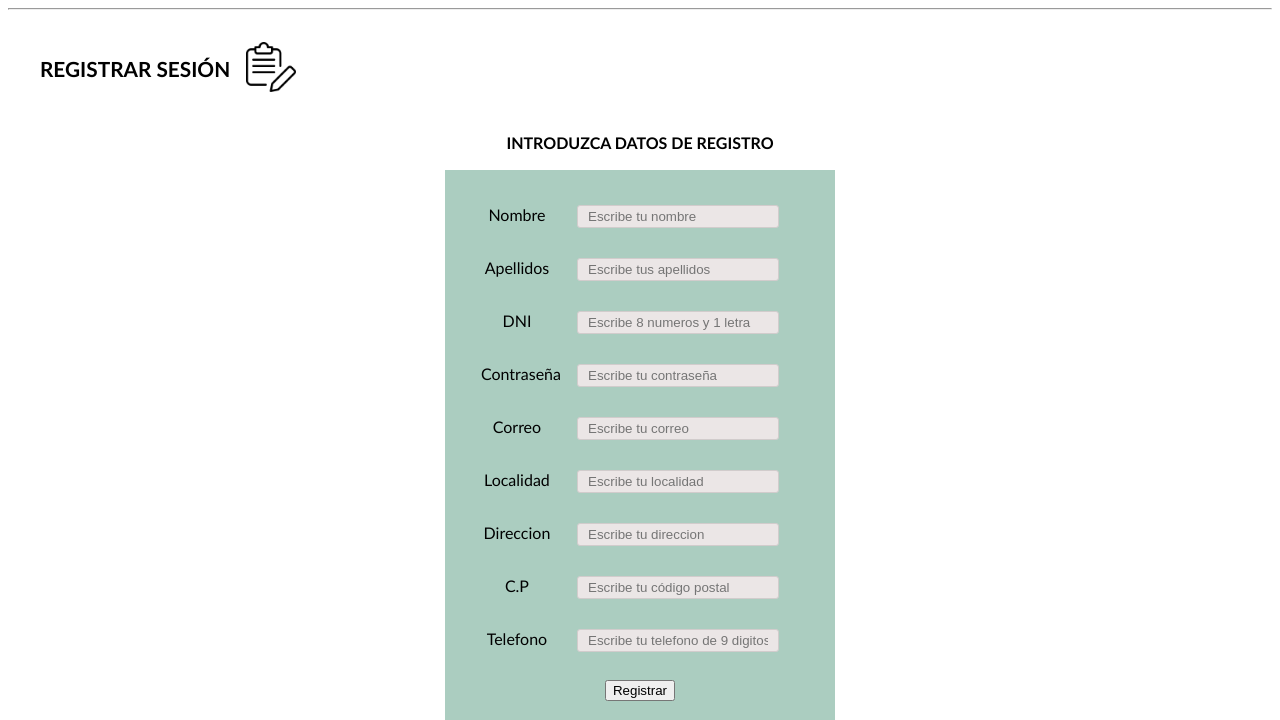
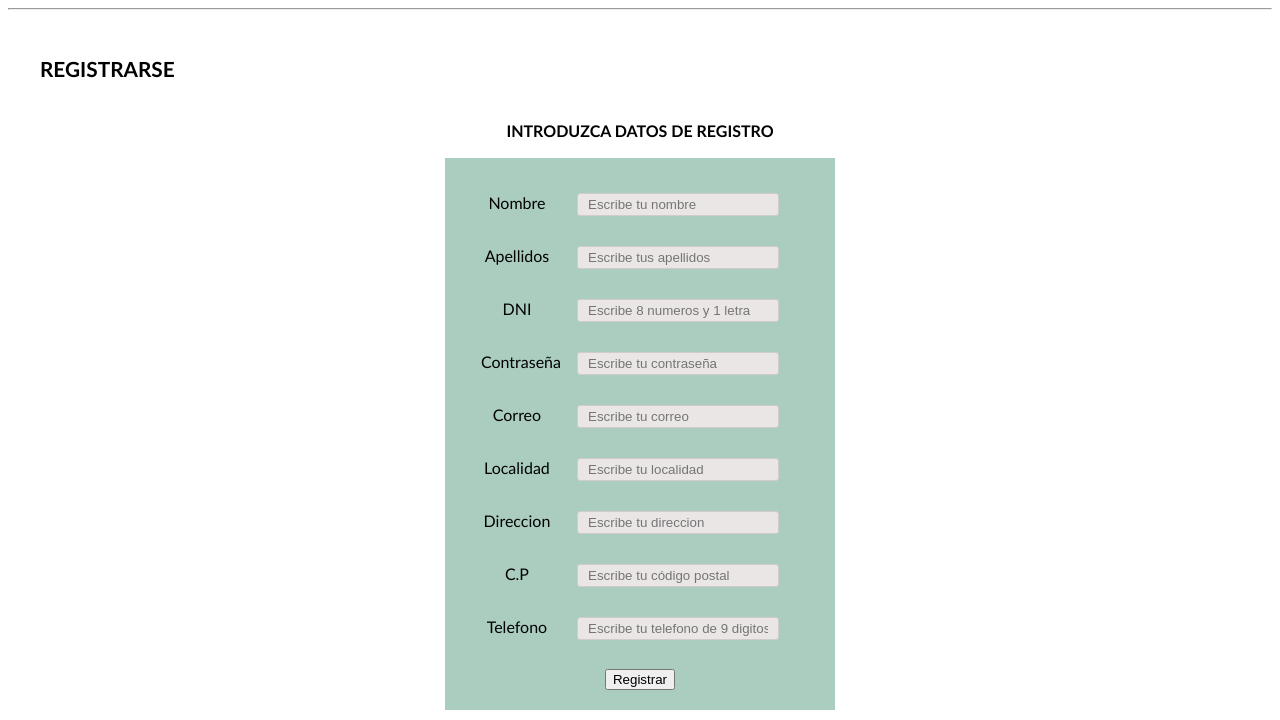
Before and after one commit to cmr718/DarprintCreations, a PHP site: page /TW/registrar.php in a window 1280 px wide. Shown: the part 214-934 px from the top of the page. Run offline with PHP 8.4, Linux system fonts and the light colour scheme.

Commit message:
Update registrar.php

```diff
--- a/registrar.php
+++ b/registrar.php
@@ -36,10 +36,7 @@
 
     <main class="main">
         <div class="container">
-            <strong><a>REGISTRAR SESIÓN</a></strong>
-            <div class="social">
-                <a><img src="imagenes/editar.png" /></a>
-            </div>
+            <strong><a>REGISTRARSE</a></strong>
         </div>
 
         <div class="titulo">
```
